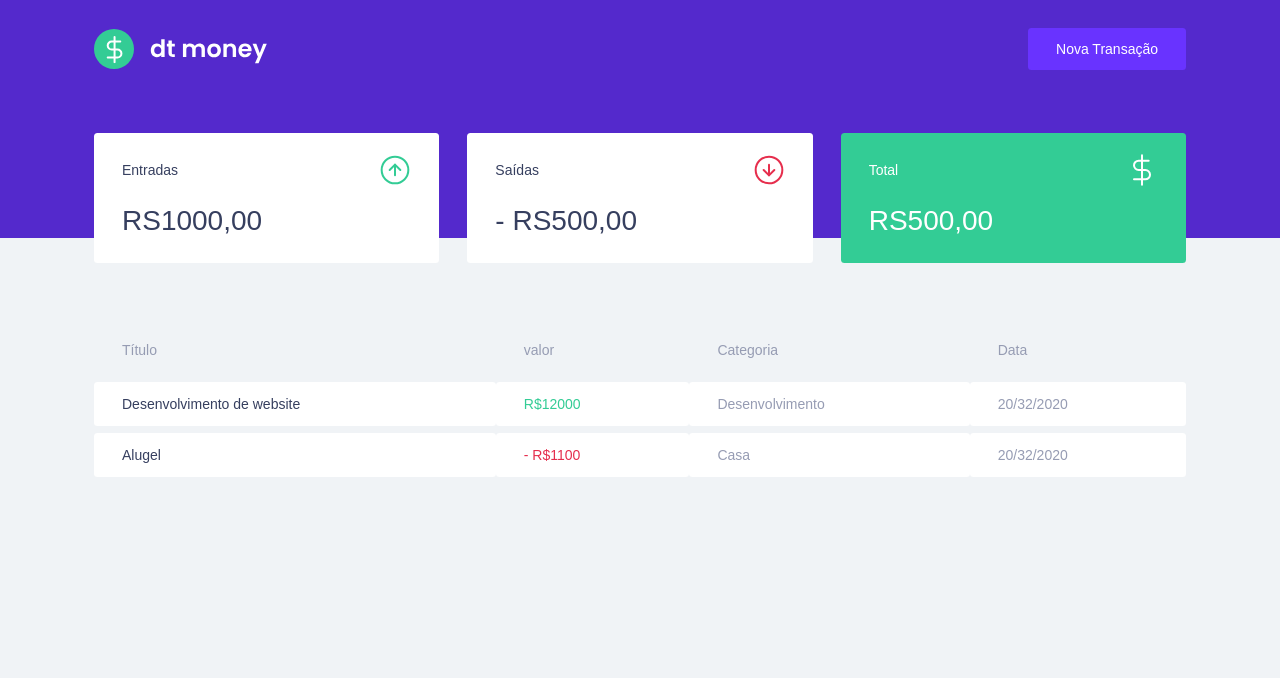
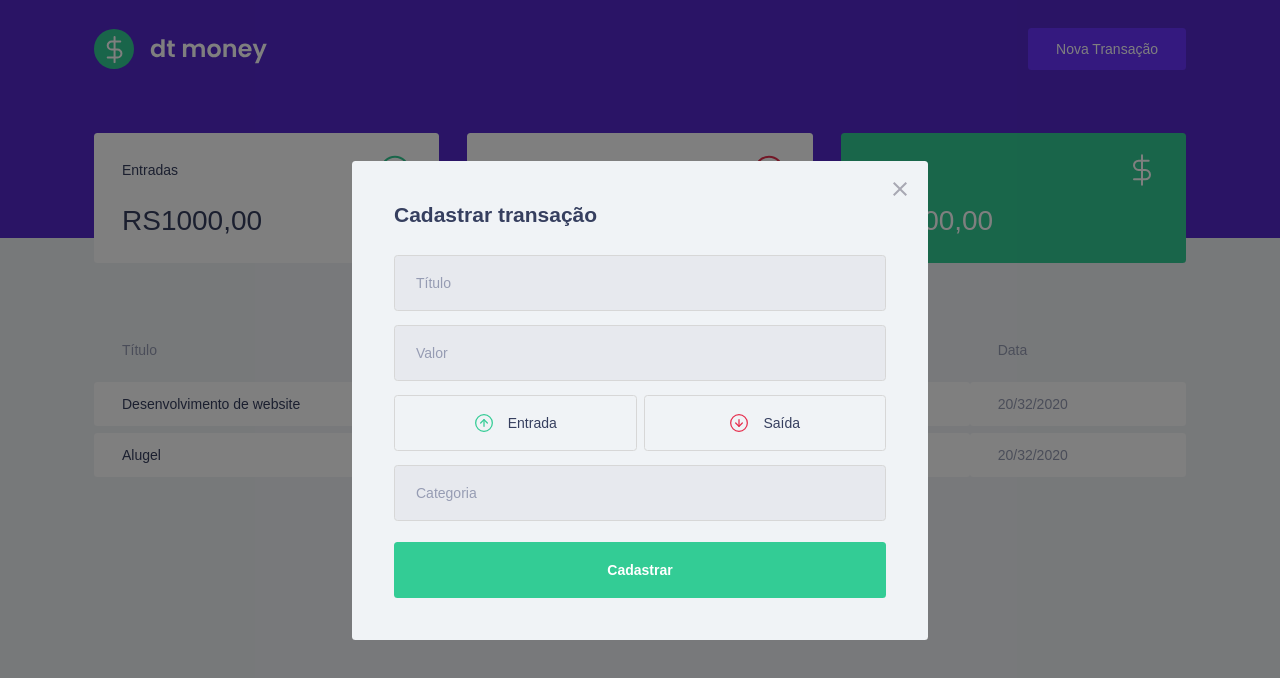
Before and after one commit to joaoMarinho94/dtmoney, a React (Create React App) app: page / in a window 1280 px wide. Both pictures are taken after a click on the button "Nova Transação". Shown: the top 678 px of the page. Built offline with nearby package versions, Linux system fonts and the light colour scheme; no server answers; a web font is replaced by a local one; what miragejs would draw is missing.

Commit message:
feat: create new transaction modal

```diff
--- a/package.json
+++ b/package.json
@@ -5,8 +5,10 @@
   "dependencies": {
     "axios": "^0.21.4",
     "miragejs": "^0.1.42",
+    "polished": "^4.1.3",
     "react": "^17.0.1",
     "react-dom": "^17.0.1",
+    "react-modal": "^3.14.3",
     "react-scripts": "4.0.1",
     "styled-components": "^5.3.1",
     "web-vitals": "0.2.4"
@@ -19,6 +21,7 @@
     "@types/node": "^12.0.0",
     "@types/react": "^16.9.53",
     "@types/react-dom": "^16.9.8",
+    "@types/react-modal": "^3.12.1",
     "@types/styled-components": "^5.1.14",
     "typescript": "^4.0.3"
   },
--- a/src/App.tsx
+++ b/src/App.tsx
@@ -1,14 +1,32 @@
-import React from "react";
+import { useState } from "react";
+
 import { Dashboard } from "./components/Dashboard";
 import { Header } from "./components/Header";
+import { NewTransactionModal } from "./NewTransactionModal";
 import { GlobalStyle } from "./styles/global";
 
 export const App: React.FC = () => {
+  const [isnNewTransactionModalOpen, setIsnNewTransactionModalOpen] =
+    useState(false);
+
+  function handleOpenNewTransactionModal() {
+    setIsnNewTransactionModalOpen(true);
+  }
+
+  function handleCloseNewTransactionModal() {
+    setIsnNewTransactionModalOpen(false);
+  }
+
   return (
-    <div>
+    <>
       <GlobalStyle />
-      <Header />
-      <Dashboard/>
-    </div>
+      <Header onOpenNewTransactionModal={handleOpenNewTransactionModal} />
+      <Dashboard />
+
+      <NewTransactionModal
+        isOpen={isnNewTransactionModalOpen}
+        onRequestClose={handleCloseNewTransactionModal}
+      />
+    </>
   );
 };
--- /dev/null
+++ b/src/NewTransactionModal/index.tsx
@@ -0,0 +1,61 @@
+import React from "react";
+import Modal from "react-modal";
+
+import { Form, TransactionTypeContainer } from "./styles";
+
+import closeImg from "../assets/close.svg";
+import incomeImg from "../assets/income.svg";
+import outcomeImg from "../assets/outcome.svg";
+
+Modal.setAppElement("#root");
+
+interface Props {
+  isOpen: boolean;
+  onRequestClose: () => void;
+}
+
+export const NewTransactionModal: React.FC<Props> = ({
+  isOpen,
+  onRequestClose,
+}) => {
+  return (
+    <Modal
+      isOpen={isOpen}
+      onRequestClose={onRequestClose}
+      overlayClassName="react-modal-overlay"
+      className="react-modal-content"
+    >
+      <button
+        type="button"
+        onClick={onRequestClose}
+        className="react-modal-close"
+      >
+        <img src={closeImg} alt="Fechar modal" />
+      </button>
+
+      <Form>
+        <h2>Cadastrar transação</h2>
+
+        <input type="text" placeholder="Título" />
+
+        <input type="text" placeholder="Valor" />
+
+        <TransactionTypeContainer>
+          <button type="button">
+            <img src={incomeImg} alt="Entrada" />
+            <span>Entrada</span>
+          </button>
+
+          <button type="button">
+            <img src={outcomeImg} alt="Saída" />
+            <span>Saída</span>
+          </button>
+        </TransactionTypeContainer>
+
+        <input type="text" placeholder="Categoria" />
+
+        <button type="submit">Cadastrar</button>
+      </Form>
+    </Modal>
+  );
+};
--- /dev/null
+++ b/src/NewTransactionModal/styles.ts
@@ -0,0 +1,86 @@
+import styled from 'styled-components';
+import {darken} from 'polished'
+
+export const Form = styled.form`
+  h2{
+    color: var(--text-title);
+    font-size: 1.5rem;
+    margin-bottom: 2rem;
+  }
+
+  input {
+    width: 100%;
+    padding: 0 1.5rem;
+    height: 4rem;
+    border-radius: 0.25rem;
+
+    border: 1px solid #d7d7d7;
+    background: #e7e9ee;
+
+    font-weight: 400;
+    font-size: 1rem;
+
+    &::placeholder{
+      color: var(--text-body);
+    }
+
+    & + input {
+      margin-top: 1rem;
+    }
+  }
+
+  button[type="submit"]{
+    width: 100%;
+    padding: 0 1.5rem;
+    height: 4rem;
+    background: var(--green);
+    color: #fff;
+    border-radius: 0.25rem;
+    border: 0;
+    font-size: 1rem;
+    margin-top: 1.5rem;
+    font-weight: 600;
+
+    transition: filter 0.2s;
+
+    &:hover{
+      filter: brightness(0.9);
+    }
+  }
+`;
+
+export const TransactionTypeContainer = styled.div`
+  margin: 1rem 0;
+  display: grid;
+  grid-template-columns: 1fr 1fr;
+  gap: 0.5rem;
+
+  button{
+    height: 4rem;
+    border: 1px solid #d7d7d7;
+    border-radius: 0.25rem;
+    background: transparent;
+
+    display: flex;
+    align-items: center;
+    justify-content: center;
+
+    transition: border-color 0.2s;
+
+    &:hover{
+      border-color: ${darken(0.1, '#d7d7d7')};
+    }
+
+    img{
+      width: 20px;
+      height: 20px;
+    }
+
+    span{
+      display: inline-block;
+      margin-left: 1rem;
+      font-size: 1rem;
+      color: var(--text-title);
+    }
+  }
+`;
--- a/src/components/Header/index.tsx
+++ b/src/components/Header/index.tsx
@@ -1,12 +1,18 @@
 import logoImg from "../../assets/logo.svg";
 import { Container, Content } from "./styles";
 
-export const Header: React.FC = () => {
+interface Props{
+  onOpenNewTransactionModal: () => void
+}
+
+export const Header: React.FC<Props> = ({onOpenNewTransactionModal}) => {
   return (
     <Container>
       <Content>
         <img src={logoImg} alt="gt money" />
-        <button type="button">Nova Transação</button>
+        <button type="button" onClick={onOpenNewTransactionModal}>
+          Nova Transação
+        </button>
       </Content>
     </Container>
   );
--- a/src/styles/global.ts
+++ b/src/styles/global.ts
@@ -55,4 +55,41 @@
     opacity: 0.6;
     cursor: not-allowed;
   }
+
+  .react-modal-overlay{
+    background: rgba(0, 0, 0, 0.5);
+
+    position: fixed;
+    top: 0;
+    bottom: 0;
+    right: 0;
+    left: 0;
+
+    display: flex;
+    align-items: center;
+    justify-content: center;
+  }
+
+  .react-modal-content{
+    width: 100%;
+    max-width: 576px;
+    background: var(--background);
+    padding: 3rem;
+    position: relative;
+    border-radius: 0.25rem;
+  }
+
+  .react-modal-close{
+    position: absolute;
+    right: 1.5rem;
+    top: 1.5rem;
+    border: 0;
+    background: transparent;
+
+    transition: filter 0.2s;
+
+    &:hover{
+      filter: brightness(0.8);
+    }
+  }
 `
```
Also changed, not shown: 1 other file (tests, documents, lock files or other folders).
